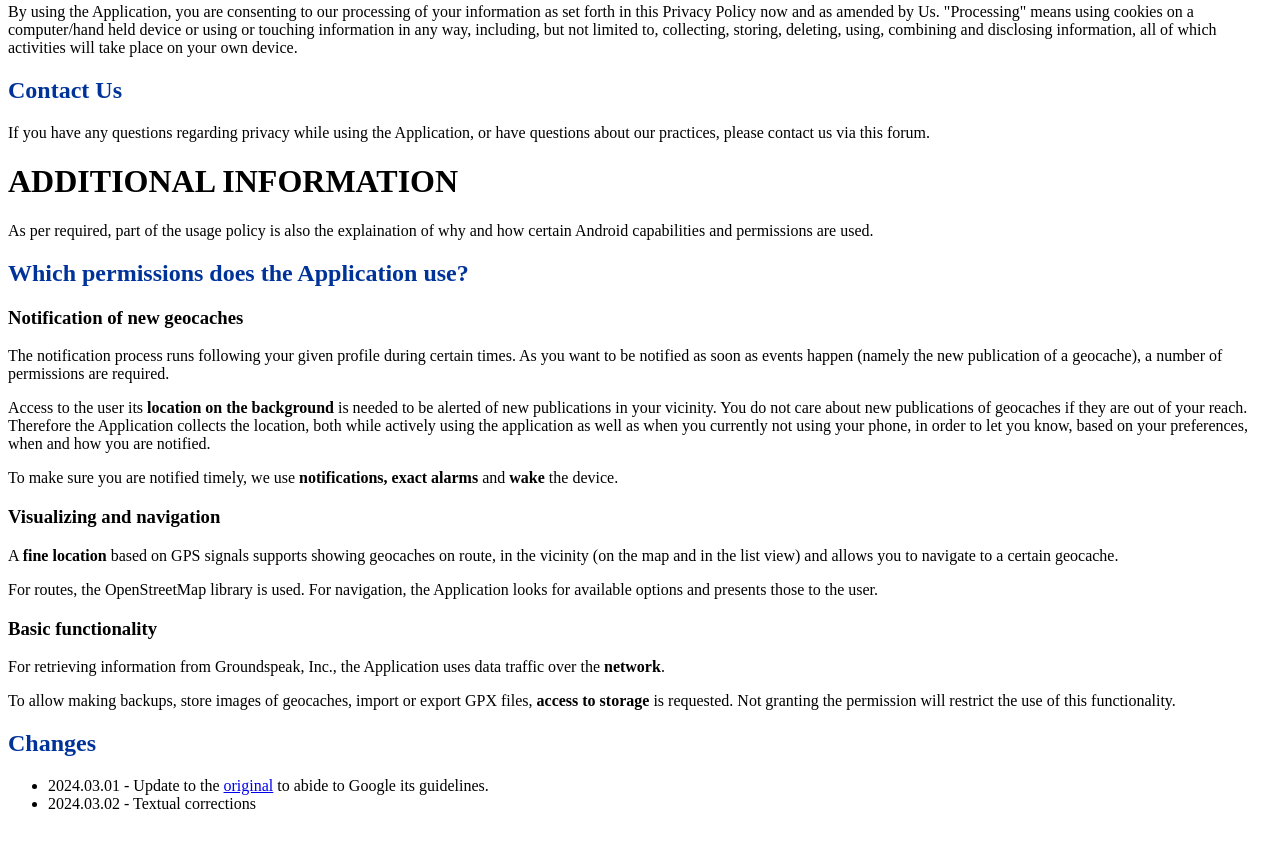
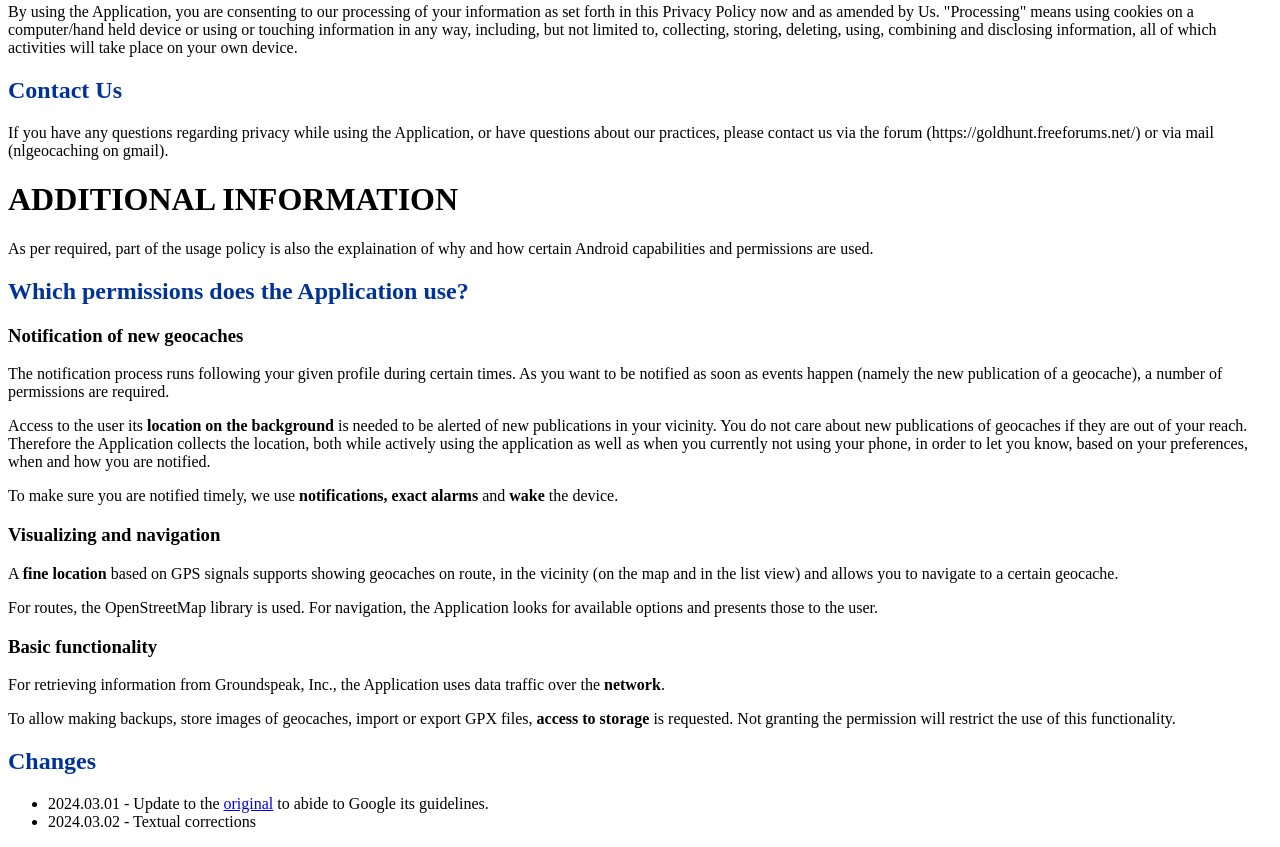
Before and after one commit to lemval/goldhunt_info, a plain HTML site: page privacy-policy.html in a window 1280 px wide. Shown: the part 1717-2564 px from the top of the page. Drawn offline with Linux system fonts and the light colour scheme.

Commit message:
Corrected contact information
By copying the policy from the forum it still hold reference to 'this forum'. That has been corrected.

```diff
--- a/privacy-policy.html
+++ b/privacy-policy.html
@@ -124,7 +124,7 @@
 <h2 style="color: #003399">Contact Us</h2>
 
 <p>If you have any questions regarding privacy while using the Application, or have questions
-    about our practices, please contact us via this forum.</p>
+    about our practices, please contact us via the forum (https://goldhunt.freeforums.net/) or via mail (nlgeocaching on gmail).</p>
 
 <h1>ADDITIONAL INFORMATION</h1>
 
```
